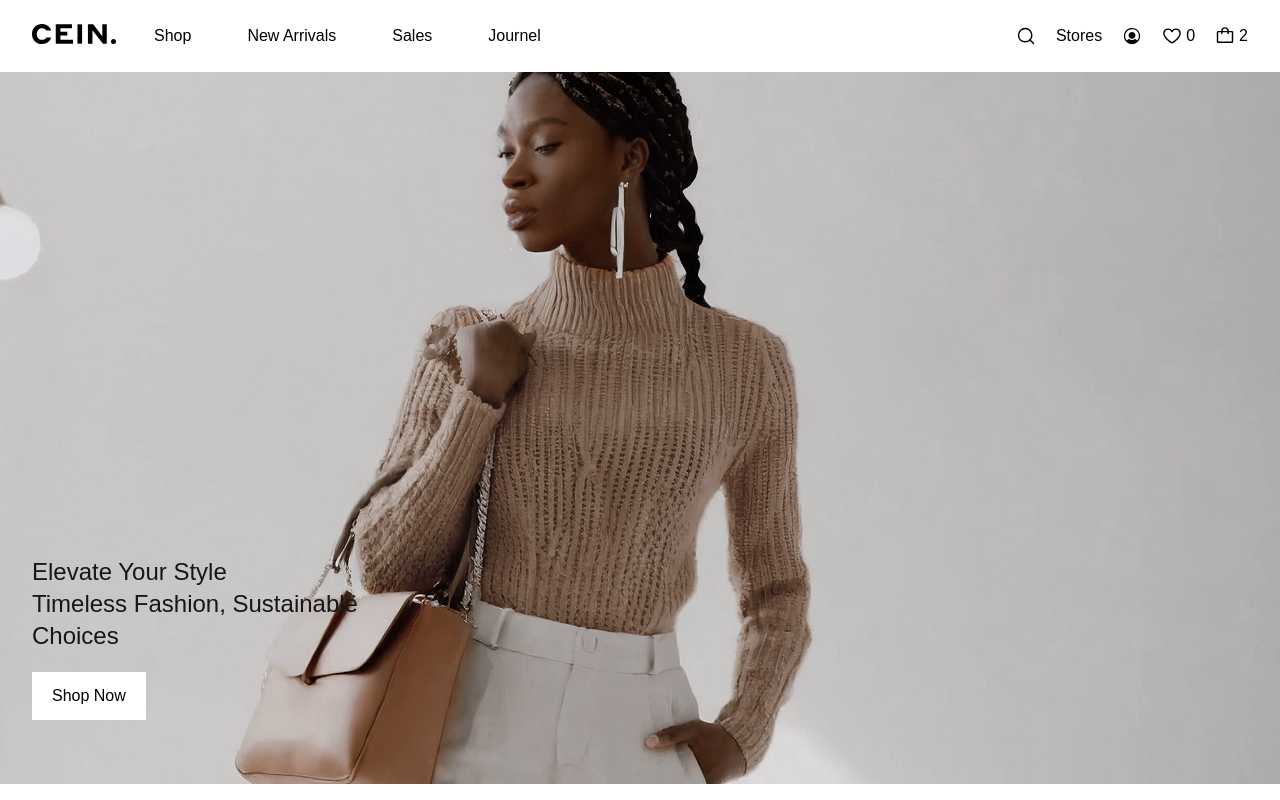
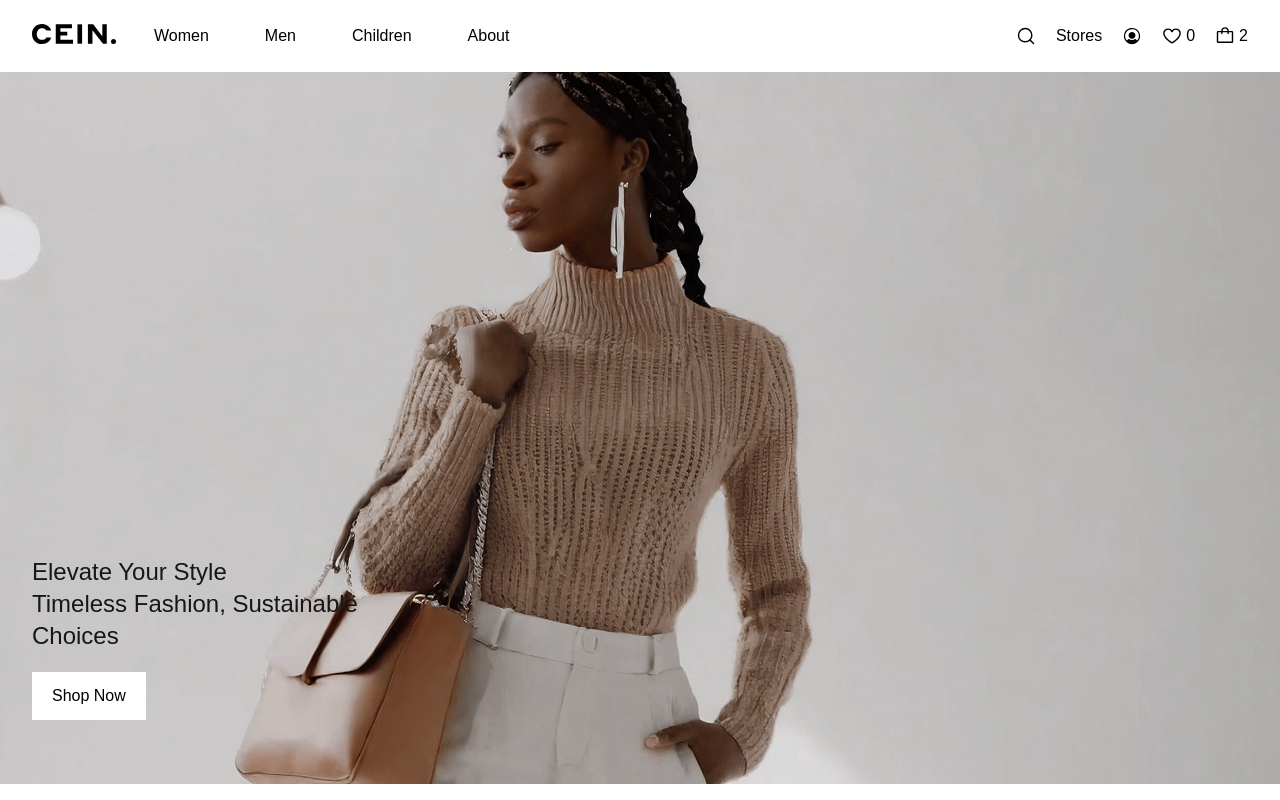
Before and after one commit to LutfullaSamigullayev/fashion, a Next.js app: page / in a window 1280 px wide. Shown: the top 800 px of the page. Built offline with nearby package versions, Linux system fonts and the light colour scheme.

Commit message:
edit menu

```diff
--- a/src/components/promotion/index.tsx
+++ b/src/components/promotion/index.tsx
@@ -15,7 +15,6 @@
                   placeholder="Enter your email address"
                   className="w-full py-3 px-4 border border-[#D3D4D5]"
                 />
-
               <button className="w-fit py-3 px-5 bg-black text-white">
                 Unlock Access
               </button>
--- a/src/data/index.ts
+++ b/src/data/index.ts
@@ -10,23 +10,23 @@
 export const menuItems: MenuItemsType[] = [
   {
     id: 1,
-    link: "#shop",
-    title: "Shop",
+    link: "#women",
+    title: "Women",
   },
   {
     id: 2,
-    link: "#news",
-    title: "New Arrivals",
+    link: "#men",
+    title: "Men",
   },
   {
     id: 3,
-    link: "#sales",
-    title: "Sales",
+    link: "#child",
+    title: "Children",
   },
   {
     id: 4,
-    link: "#journel",
-    title: "Journel",
+    link: "#about",
+    title: "About",
   },
 ];
 
```
